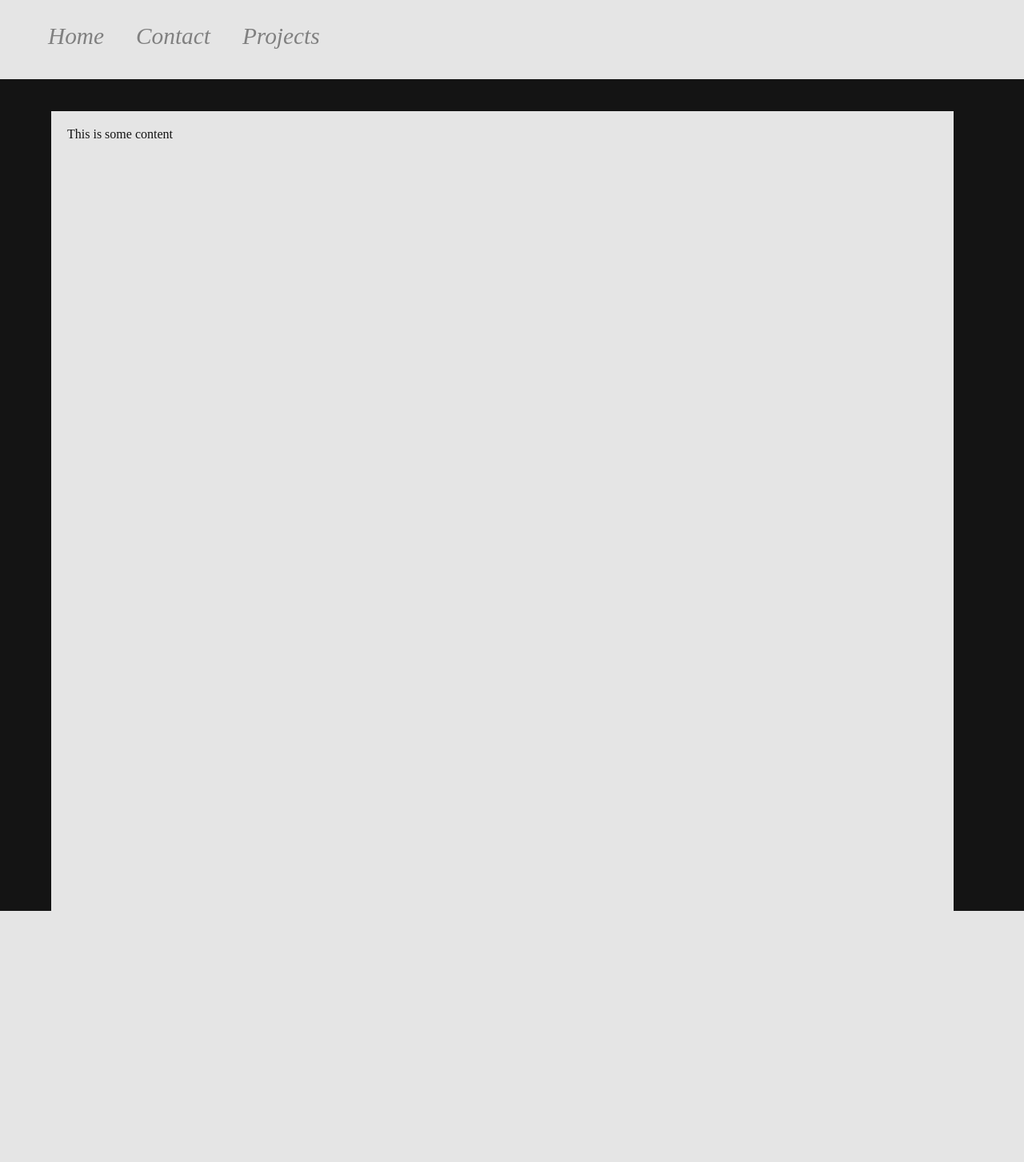
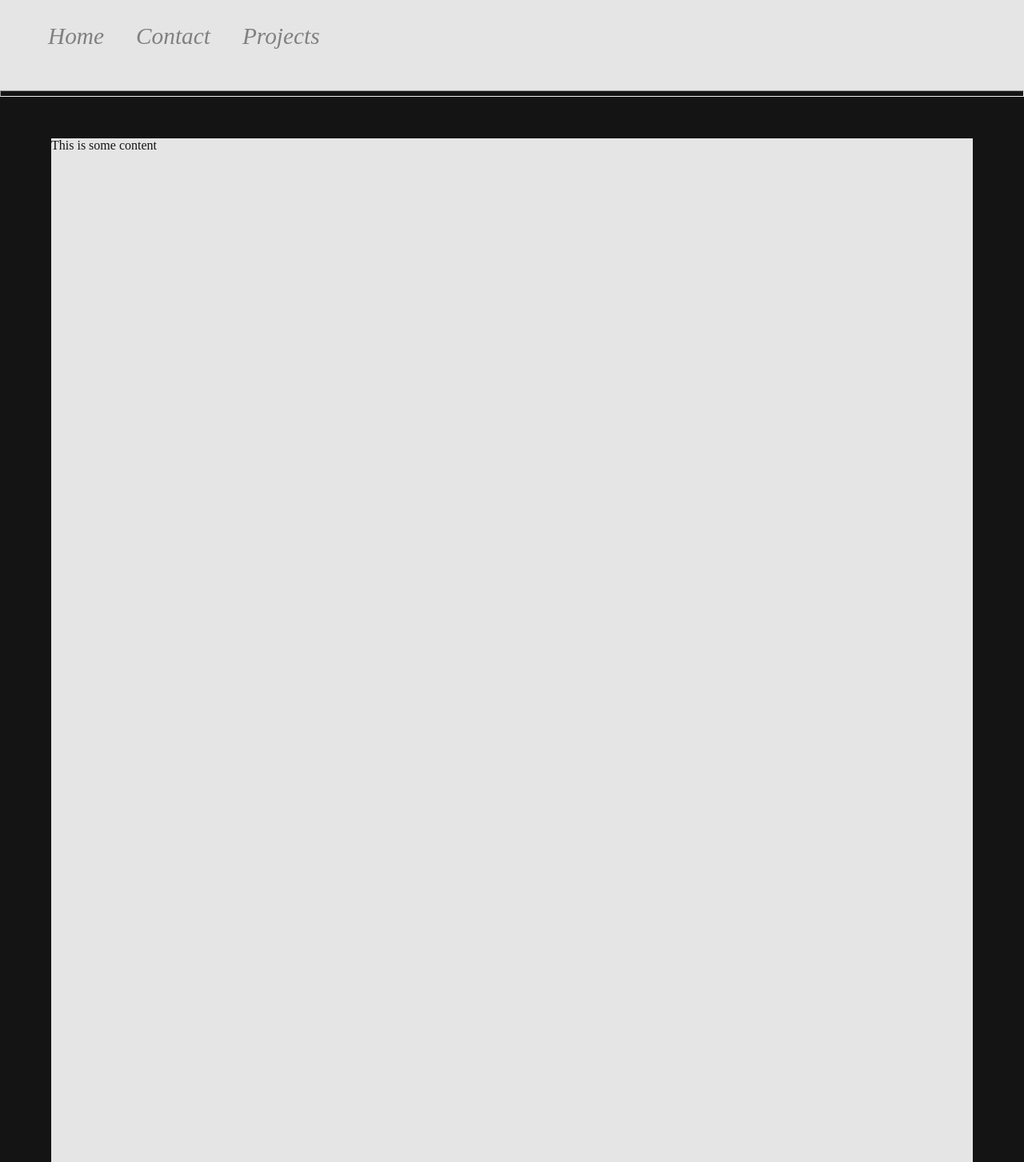
Before and after one commit to cookies-xor-cream/cookies-xor-cream.github.io, a Flask app: page / in a window 1280 px wide. Shown: the whole page at 80% size. Before the commit the page ends 1139 px from the top, so only its background shows below. Run offline with Flask 2, Linux system fonts and the light colour scheme.

Commit message:
Added a breaker between nav and content, put content in flexbox and centered it

```diff
--- a/website/static/css/index.css
+++ b/website/static/css/index.css
@@ -41,6 +41,8 @@ nav.top-nav {
 	margin: 0;
 	padding: 0;
 
+	margin-bottom: 4vw;
+
 	top: 0;
 	left: 0;
 }
@@ -71,13 +73,25 @@ nav.top-nav a:hover {
 	transform: scale(1.2);
 }
 
-.somecontent {
-	margin-left: 5vw;
-	margin-top: 5vh;
+hr.breaker {
+	height: 6px;
+	color: var(--eerie-black);
+	background-color: var(--eerie-black);
+}
+
+.page-content {
 	background-color: var(--platinum);
-	width: 85vw;
-	left: 5vw;
-	height: 120vh;
 
-	padding: 20px;
+	display: flex;
+	align-self: center;
+
+	width: 90%;
+	height: 100vw;
+
+	margin: auto;
 }
+
+.page-content-wrapper {
+	display: flex;
+	align-items: center;
+}
--- a/website/templates/base.html
+++ b/website/templates/base.html
@@ -7,7 +7,12 @@
 </head>
 <body>
 	{% include "nav.html" %}
-	{% block page %} {% endblock %}
+	<div class="page-content-wrapper">
+		<div class="page-content">
+			{% block page %} {% endblock %}
+		</div>
+	</div>
+
 	<script src="{{ url_for('static', filename='js/index.js') }}"></script>
 </body>
 </html>
--- a/website/templates/nav.html
+++ b/website/templates/nav.html
@@ -1,7 +1,9 @@
-<nav class='top-nav'>
+<nav class="top-nav">
 	<ul>
 		<li><a href="#">Home</a></li>
 		<li><a href="#">Contact</a></li>
 		<li><a href="#">Projects</a></li>
 	</ul>
+
+	<hr class="breaker">
 </nav>
--- a/website/templates/overview/overview.html
+++ b/website/templates/overview/overview.html
@@ -1,6 +1,4 @@
 {% extends "base.html" %}
 {% block page %}
-<div class="somecontent">
-	This is some content
-</div>
+This is some content
 {% endblock %}
```
